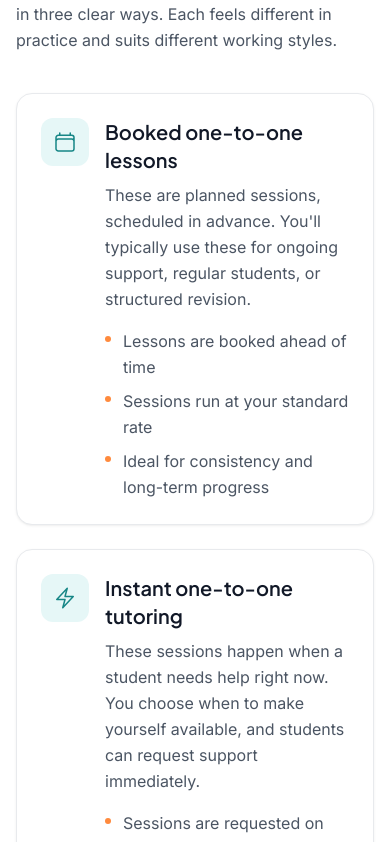
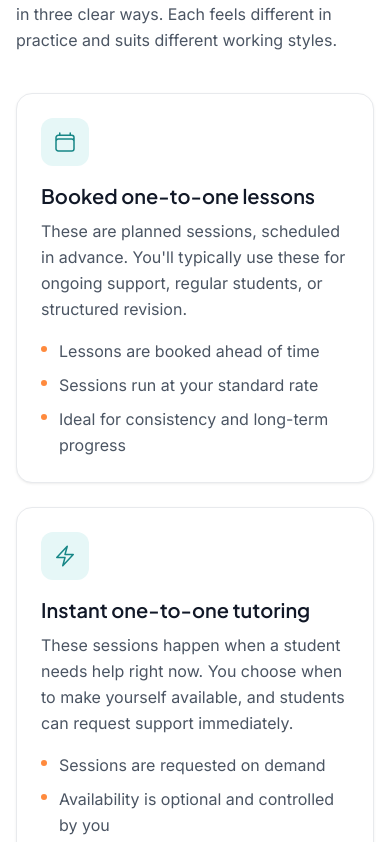
Before and after one commit to wajidashraf/Fawrii, a Next.js app: page /how-it-works in a window 390 px wide. Shown: the part 4462-5304 px from the top of the page. Built offline with nearby package versions, Linux system fonts and the light colour scheme; no server answers.

Commit message:
under How-it-works we have step3section with cards hve icons that should  stack vertically on mobile and stay horizontal on larger screens

```diff
--- a/src/components/how-it-works/Step3Section.tsx
+++ b/src/components/how-it-works/Step3Section.tsx
@@ -41,7 +41,7 @@
             key={session.title}
             className="rounded-xl border border-border bg-surface shadow-sm hover:shadow-md transition-shadow duration-200 p-6 sm:p-8"
           >
-            <div className="flex items-start gap-4">
+            <div className="flex flex-col sm:flex-row items-start gap-4">
               <div className="flex-shrink-0 h-12 w-12 rounded-lg bg-primary-light flex items-center justify-center">
                 {getIcon(session.icon, "h-6 w-6 text-primary")}
               </div>
```
